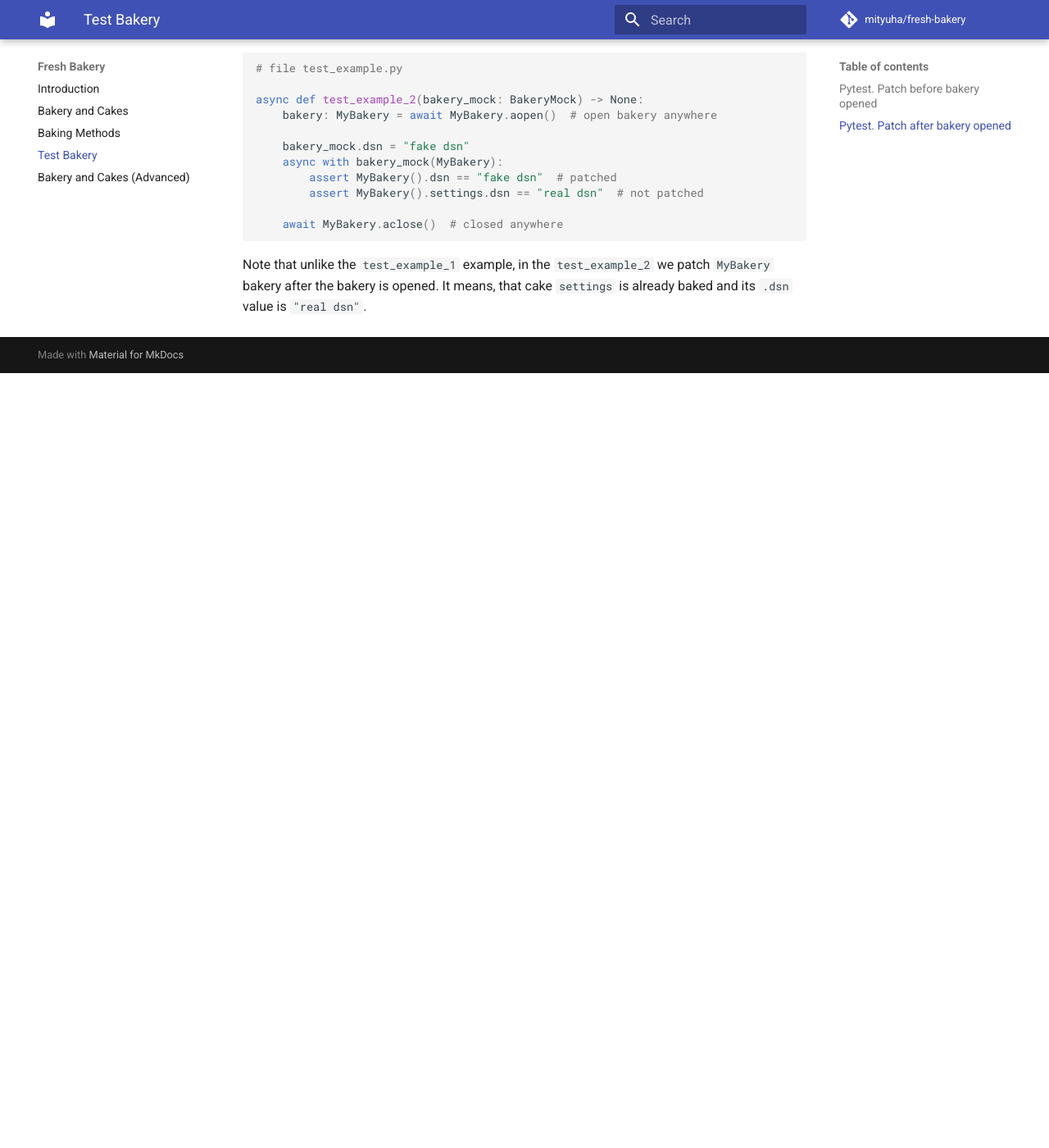
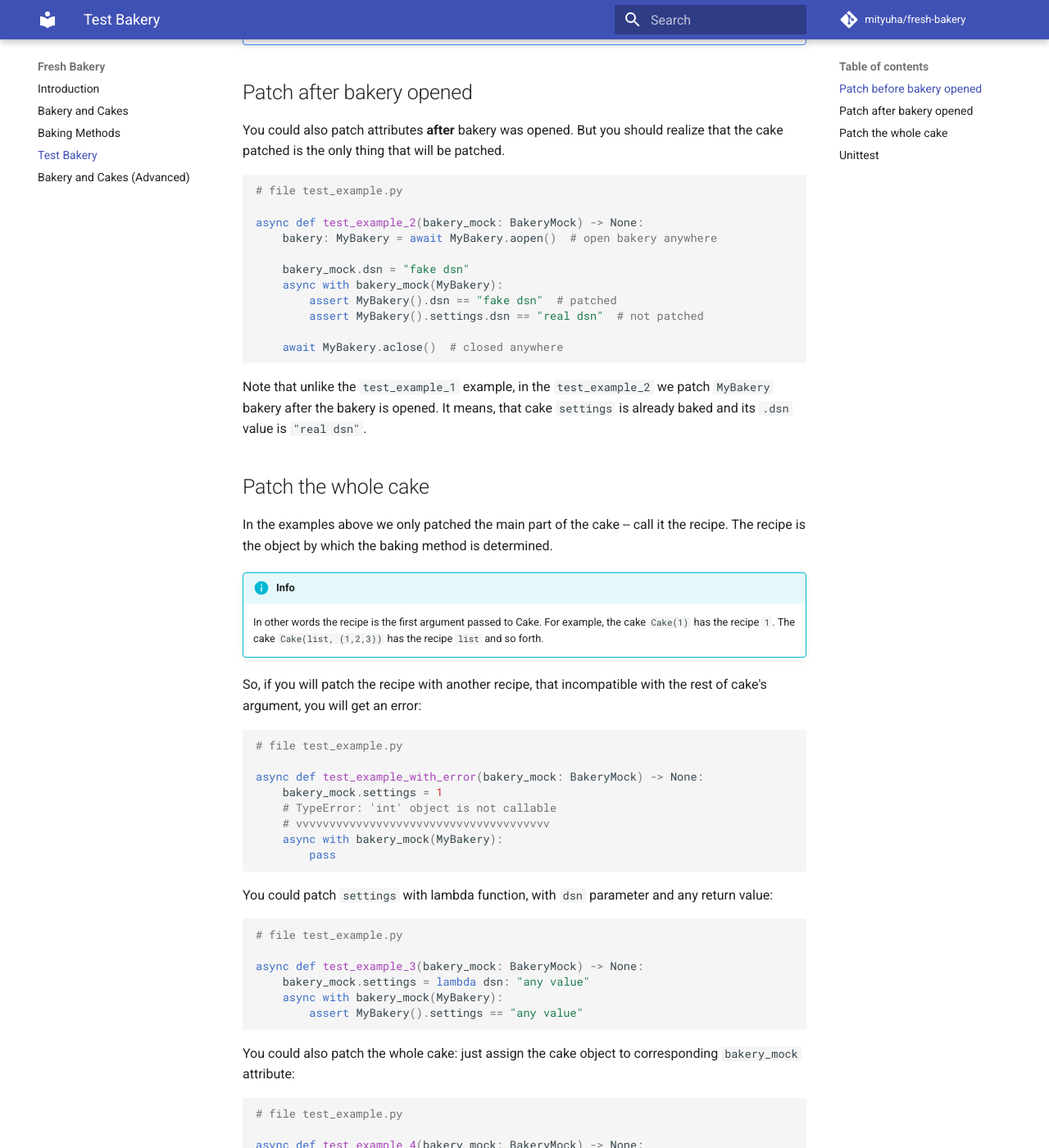
Before and after one commit to Mityuha/fresh-bakery, an MkDocs documentation site: the page built from docs/test_bakery.md, in a window 1280 px wide and 1400 px high, scrolled down 1070 px. Shown: the whole window at 82% size. Built offline with MkDocs 1.6.1 and Material for MkDocs 9.7.7, drawn with Linux system fonts in a browser that asks for light colours; comment, search, counter and statistics services are not loaded; before the commit the page ends 1525 px from its top, so only the background shows below that; some of the changed text lies outside the part shown.

Commit message:
test bakery

````diff
--- a/docs/test_bakery.md
+++ b/docs/test_bakery.md
@@ -1,7 +1,13 @@
 # Test Bakery
 It is recommended to use pytest framework to test your bakeries. Fresh Bakery appreciate the usage of pytest framework: you can use `bakery_mock` fixture out of the box.
 
-## Pytest. Patch before bakery opened
+!!! note
+    To use `bakery_mock` fixture you have to also install pytest-mock library (besides pytest itself):
+    ```bash
+    $ pip install pytest-mock
+    ```
+
+## Patch before bakery opened
 Let's see hot to use `bakery_mock` fixture to test your bakery.
 ```python
 # file example.py
@@ -31,7 +37,7 @@ In this example we patch `dsn` attribute (of any bakery) and then bind `bakery_m
 !!! note
     Note that bacause of we patch `dsn` attribute **BEFORE** bakery opened, all depending cakes are also becoming patched. In the example above `settings` cake are also patched with fake dsn.
 
-## Pytest. Patch after bakery opened
+## Patch after bakery opened
 You could also patch attributes **after** bakery was opened. But you should realize that the cake patched is the only thing that will be patched.
 
 ```python
@@ -48,3 +54,58 @@ async def test_example_2(bakery_mock: BakeryMock) -> None:
     await MyBakery.aclose()  # closed anywhere
 ```
 Note that unlike the `test_example_1` example, in the `test_example_2` we patch `MyBakery` bakery after the bakery is opened. It means, that cake `settings` is already baked and its `.dsn` value is `"real dsn"`.
+
+## Patch the whole cake
+In the examples above we only patched the main part of the cake -- call it the recipe. The recipe is the object by which the baking method is determined.
+
+!!! info
+    In other words the recipe is the first argument passed to Cake. For example, the cake `Cake(1)` has the recipe `1`. The cake `Cake(list, (1,2,3))` has the recipe `list` and so forth.
+
+So, if you will patch the recipe with another recipe, that incompatible with the rest of cake's argument, you will get an error:
+```python
+# file test_example.py
+
+async def test_example_with_error(bakery_mock: BakeryMock) -> None:
+    bakery_mock.settings = 1
+    # TypeError: 'int' object is not callable
+    # vvvvvvvvvvvvvvvvvvvvvvvvvvvvvvvvvvvvvv
+    async with bakery_mock(MyBakery):
+        pass
+```
+You could patch `settings` with lambda function, with `dsn` parameter and any return value:
+```python
+# file test_example.py
+
+async def test_example_3(bakery_mock: BakeryMock) -> None:
+    bakery_mock.settings = lambda dsn: "any value"
+    async with bakery_mock(MyBakery):
+        assert MyBakery().settings == "any value"
+```
+
+You could also patch the whole cake: just assign the cake object to corresponding `bakery_mock` attribute:
+```python
+# file test_example.py
+
+async def test_example_4(bakery_mock: BakeryMock) -> None:
+    bakery_mock.settings = Cake(1)
+    async with bakery_mock(MyBakery):
+        assert MyBakery().settings == 1
+
+```
+Hand made cakes are also supported:
+```python
+# file test_example.py
+from bakery import hand_made, BakingMethod
+
+async def test_example_5(bakery_mock: BakeryMock) -> None:
+    bakery_mock.settings = hand_made(
+        Cake(list),
+        cake_baking_method=BakingMethod.BAKE_NO_BAKE,
+    )
+    async with bakery_mock(MyBakery):
+        assert MyBakery().settings is list
+```
+
+## Unittest
+You surely could patch the whole cakes with the unittest. All cake's dependencies patching may be a little bit tricky. But don't give up and continue experimenting.
+Or just move to pytest ;)
````
